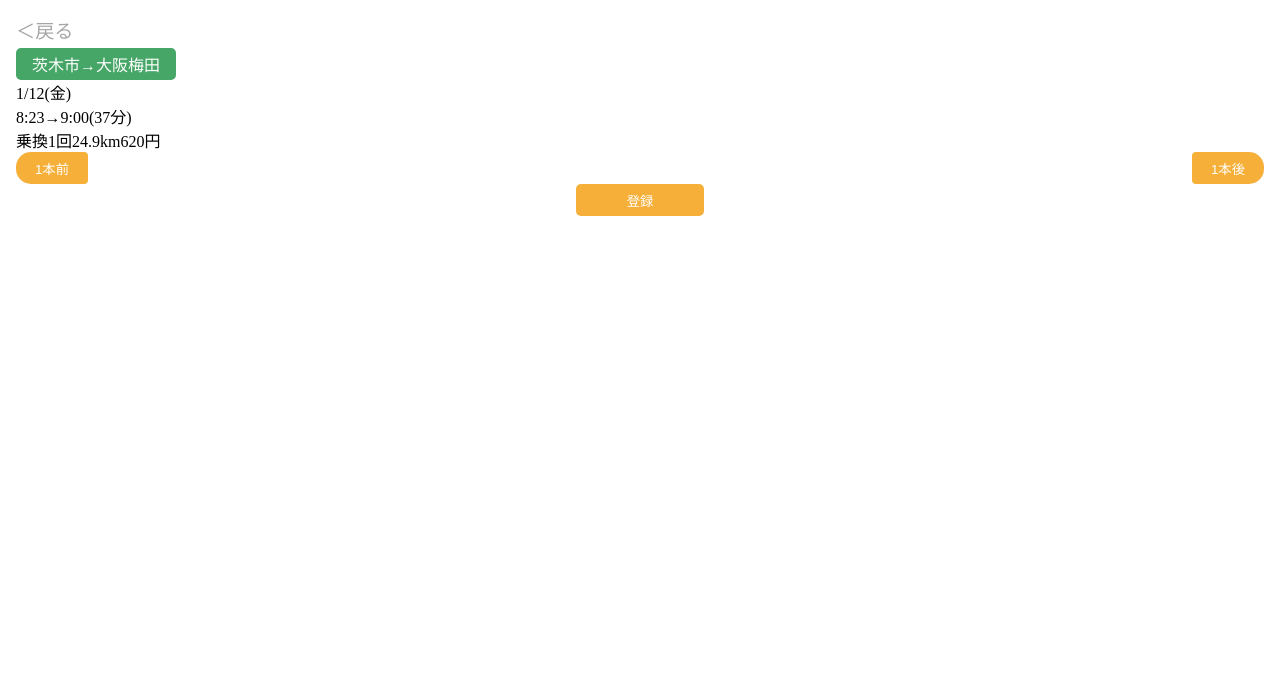
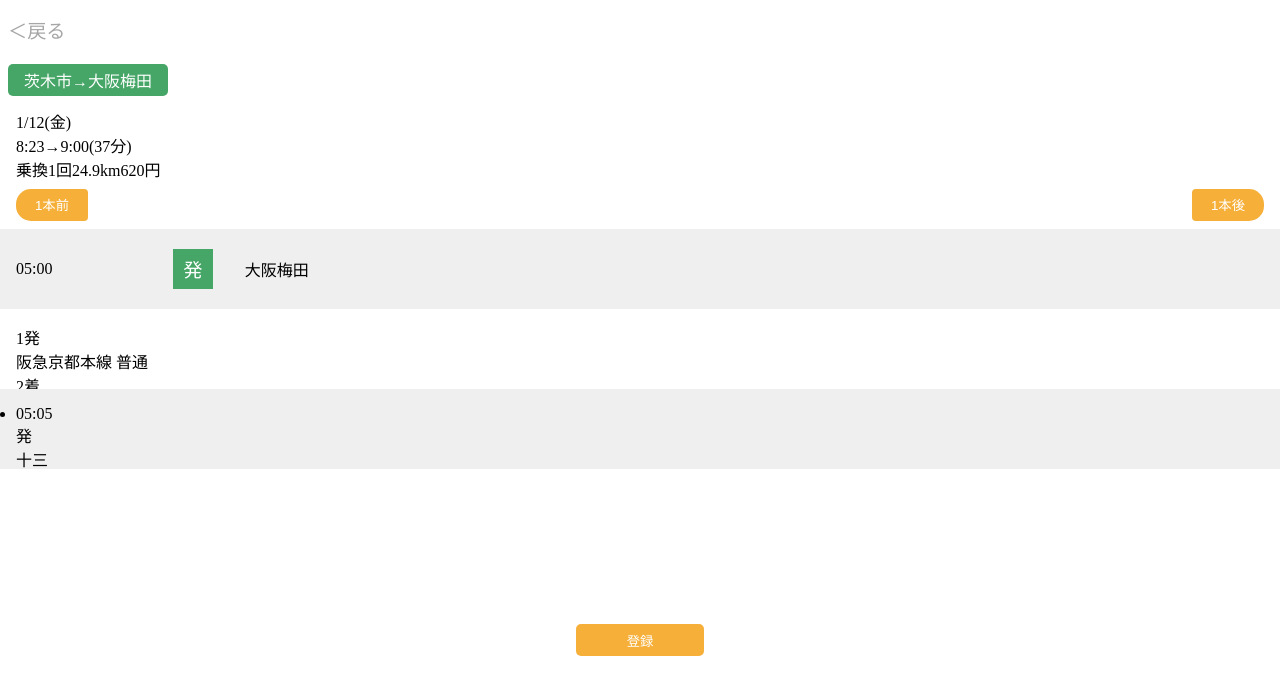
Before and after one commit to RikutoOgaki/teamapp, a Next.js app in the folder src/: page /register in a window 1280 px wide. Shown: the top 694 px of the page. Built offline with nearby package versions, Linux system fonts and the light colour scheme.

Commit message:
検索画面作成中

```diff
--- a/src/pages/register/index.tsx
+++ b/src/pages/register/index.tsx
@@ -1,8 +1,32 @@
+import { useState, useEffect } from 'react'
 import Link from 'next/link'
 import style from '@/styles/register/index.module.scss'
 import { Button } from '@/components/template/Button'
 
 export default function Register() {
+
+    const [starthome, setStartHome] = useState(
+        {
+            id: 1,
+            starthome: '大阪梅田',
+            time: '05:00',
+            type: '普通',
+            train: '阪急京都本線'
+        }
+    )
+    const [endhome, setEndHome] = useState(
+        {
+            id: 2,
+            endhome: '十三',
+            time: '05:05',
+            type: '普通',
+            train: '阪急京都本線'
+        }
+    )
+
+    // 時間をフォーマットして秒の表示を消さないといけないかもしれない
+
+
     return (
         <>
             <div className={style.wrap}>
@@ -10,8 +34,10 @@ export default function Register() {
                     <Link href={''} className={style.link}> ＜戻る</Link>
                 </div>
                 <div className={style.trainContents}>
-                    <div className={style.trainBox}>
-                        <p className={style.trainText}>茨木市<span>→</span>大阪梅田</p>
+                    <div className={style.trainBoxWrap}>
+                        <div className={style.trainBox}>
+                            <p className={style.trainText}>茨木市<span>→</span>大阪梅田</p>
+                        </div>
                     </div>
                     <div className={style.trainData}>
                         <p>1/12(金)</p>
@@ -27,7 +53,38 @@ export default function Register() {
                         <Button text='1本前' className={style.btnAfter} />
                         <Button text='1本後' className={style.btnBefore} />
                     </div>
-                    <div></div>
+                    <div className={style.routeBox}>
+                        {/* 発に関するデータ */}
+                        <div className={style.start}>
+                            <ul className={style.time}><li>{starthome.time}</li></ul>
+                            <p className={style.tag}>発</p>
+                            <div>
+                                <p>{starthome.starthome}</p>
+                            </div>
+                        </div>
+
+                        {/* 路線の情報のデータ */}
+                        <div className={style.detail}>
+                            <ul className={style.acces}>
+                                <li>{starthome.id}発</li>
+                                <li>
+                                    <span className={style.line}></span>
+                                    <div>{starthome.train} {starthome.type}</div>
+                                </li>
+                                <li>{endhome.id}着</li>
+                            </ul>
+                        </div>
+
+                        {/* 着に関するデータ */}
+                        <div className={style.end}>
+                            <ul className={style.time}><li>{endhome.time}</li></ul>
+                            <p className={style.tag}>発</p>
+                            <div>
+                                <p>{endhome.endhome}</p>
+                            </div>
+                        </div>
+
+                    </div>
                 </div>
                 <div className={style.btnBox}>
                     <Button text='登録' className={style.btn} />
--- a/src/styles/register/index.module.scss
+++ b/src/styles/register/index.module.scss
@@ -1,14 +1,16 @@
 .wrap {
     width: 100%;
     height: 100vh;
-    padding: 1rem;
+    // padding: 1rem;
     display: flex;
     align-items: center;
     flex-direction: column;
 
     .linkBox {
         width: 100%;
-        height: 2rem;
+        height: 5vh;
+        margin: .5rem;
+        padding: .5rem;
 
         .link {
             text-decoration: none;
@@ -19,6 +21,10 @@
 
     .trainContents {
         width: 100%;
+        height: 70vh;
+
+        .trainBoxWrap {
+            padding: .5rem;
 
             .trainBox {
                 background-color: #46A667;
@@ -36,14 +42,19 @@
                     font-size: 1rem;
                 }
             }
+        }
 
-        .trainData {}
+        .trainData {
+            width: 100%;
+            padding: .3rem 0 0 1rem;
+        }
 
         .btnBox {
             width: 100%;
             display: flex;
             justify-content: space-between;
             align-items: center;
+            padding: 1rem;
 
             .btnAfter {
                 width: 4.5rem;
@@ -65,8 +76,64 @@
         }
     }
 
+    .routeBox {
+        width: 100%;
+        display: flex;
+        justify-content: center;
+        align-items: center;
+        flex-direction: column;
+
+        .start {
+            width: 100%;
+            height: 5rem;
+            background-color: #efefef;
+            display: flex;
+            gap: 2rem;
+            justify-content: flex-start;
+            align-items: center;
+            padding: 1rem;
+
+
+            .time {
+                list-style: none;
+                width: 10%;
+            }
+
+            .tag {
+                width: 2.5rem;
+                height: 2.5rem;
+                background-color: #46A667;
+                color: #ffffff;
+                display: flex;
+                justify-content: center;
+                align-items: center;
+                font-size: 1.2rem;
+            }
+        }
+
+        .detail {
+            width: 100%;
+            height: 5rem;
+            background-color: #ffffff;
+            padding: 1rem;
+
+            .acces {
+                list-style: none;
+
+            }
+        }
+
+        .end {
+            width: 100%;
+            height: 5rem;
+            background-color: #efefef;
+            padding: 1rem;
+        }
+    }
+
     .btnBox {
         width: 100%;
+        height: 3rem;
         display: flex;
         justify-content: center;
         align-items: center;
```
Lines whose indentation alone changed are shown as unchanged.
